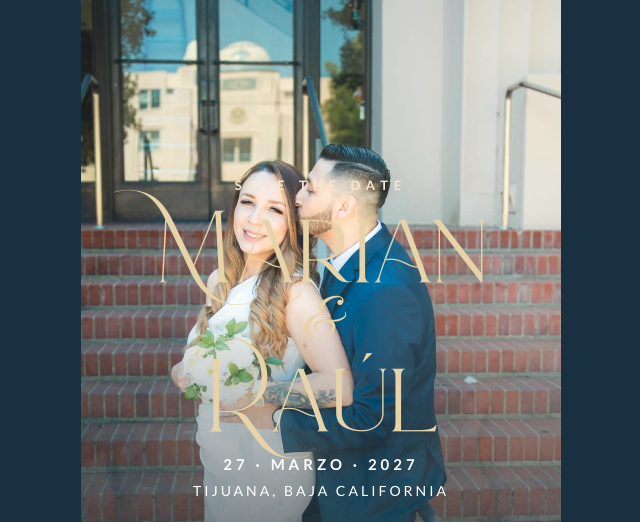
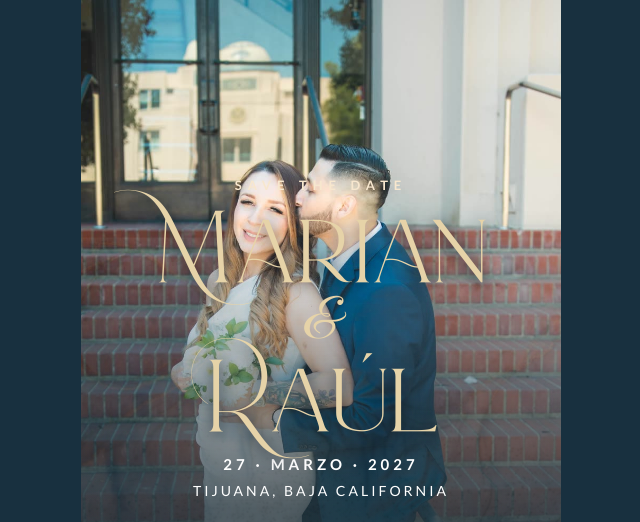
Before and after one commit to alejandro090503/save-the-date-marian-y-raul, a plain HTML site: page index.html in a window 1280 px wide. Shown: the top 522 px of the page, without its empty margins (319-959 px from the left). Drawn offline with nearby package versions, Linux system fonts and the light colour scheme.

Commit message:
fix: contraste de nombres
Co-Authored-By: Claude Sonnet 5.5 <noreply@anthropic.com>

```diff
--- a/index.html
+++ b/index.html
@@ -27,7 +27,7 @@ body{background:var(--night);color:#fff;font-family:'Cormorant Garamond',serif;f
 .bg{position:absolute;inset:-8% 0;z-index:-3}
 .bg i{position:absolute;inset:0;background:url(fotos/foto-3.jpg) center 28%/cover;animation:drift 26s ease-in-out infinite alternate}
 @keyframes drift{from{transform:scale(1.02)}to{transform:translate3d(-2%,-1.5%,0) scale(1.1)}}
-.veil{position:absolute;inset:auto 0 0 0;height:62%;z-index:-2;background:linear-gradient(to top,rgba(16,30,40,.94),rgba(16,30,40,.75) 45%,transparent)}
+.veil{position:absolute;inset:auto 0 0 0;height:70%;z-index:-2;background:linear-gradient(to top,rgba(16,30,40,.94),rgba(16,30,40,.82) 52%,transparent)}
 .cnt{text-align:center;padding:0 24px 56px;width:100%}
 .eyebrow{font-family:'Lato',sans-serif;font-weight:700;font-size:13px;letter-spacing:6px;text-transform:uppercase;color:var(--gold-soft)}
 h1{font-family:'Le Major','Cormorant Garamond',serif;font-weight:400;font-size:clamp(56px,17vw,92px);line-height:1;display:flex;flex-direction:column;align-items:center;margin:8px 0}
@@ -47,7 +47,7 @@ h1 .amp{font-family:'Great Vibes',cursive;font-size:.62em}
 .ink{position:absolute;inset:auto -10% 0;height:70%;z-index:-1;pointer-events:none;background:url(ink/ink-top.webp) center/cover;mix-blend-mode:soft-light;opacity:.4;-webkit-mask:radial-gradient(circle,#000 48%,transparent 70%) center/330% 330% no-repeat;mask:radial-gradient(circle,#000 48%,transparent 70%) center/330% 330% no-repeat;animation:bloom 2.4s ease both,breathe2 14s 2.4s ease-in-out infinite}
 @keyframes bloom{from{-webkit-mask-size:0 0;mask-size:0 0;opacity:0}}
 @keyframes breathe2{50%{transform:scale(1.03)}}
-.casc{display:inline-block}
+.casc{display:inline-block;filter:drop-shadow(0 2px 8px rgba(10,20,28,.85))}
 .casc b{display:inline-block;font-weight:400;color:#e6d3a8;animation:casc 5s ease-in-out infinite}
 @keyframes casc{0%,70%,100%{color:#e6d3a8;text-shadow:none}15%{color:#FFFBEA;text-shadow:0 0 18px rgba(247,231,206,.9)}}
 .amp{color:#e6d3a8}
```
